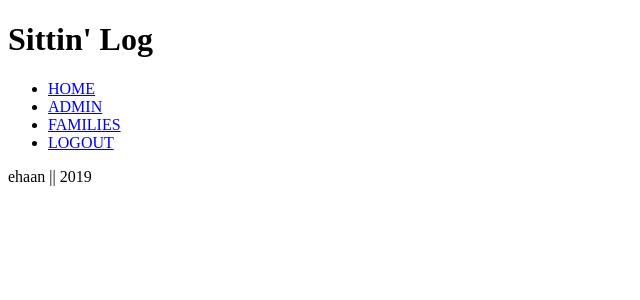
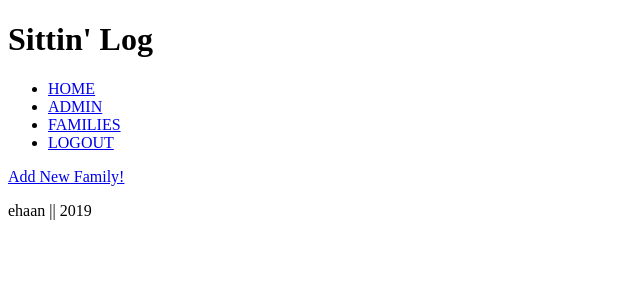
Before and after one commit to EvyHaan/sittin_log, a Django app: page /profile/families in a window 1280 px wide. Shown: the top 300 px of the page, without its empty margins (0-640 px from the left). Run offline with Django 3.2, Linux system fonts and the light colour scheme; the visitor is signed in with stand-in values (Sample User, id 1); data that the repository does not hold is empty; parts of the project's set-up code (start-up, migrations or seed data) failed here and were passed over.

Commit message:
fixed family create view

```diff
--- a/sittin_log_app/forms.py
+++ b/sittin_log_app/forms.py
@@ -1,5 +1,6 @@
 from django.forms import ModelForm
 from .models import Pet, Family
+
 
 class PetForm(ModelForm):
 
@@ -7,7 +8,8 @@ class PetForm(ModelForm):
         model = Pet
         fields = ['family', 'pet_name', 'pet_photo_url', 'bio', 'animal_type', 'age', 'birthday_adoptiversary', 'feeding_notes', 'care_routine', 'other_info']
 
-class PictureForm(ModelForm):
+
+class FamilyForm(ModelForm):
 
     class Meta:
         model = Family
--- a/sittin_log_app/templates/family_list.html
+++ b/sittin_log_app/templates/family_list.html
@@ -6,6 +6,8 @@ Sittin' Log - FAMILIES
 
 {% block content %}
 
+<a href="{% url 'family_create' %}">Add New Family!</a>
+
 {% for family in families %}
 <div>
     <h3><a href="{% url 'family_detail' family.id %}">{{ family.family_name }}</a></h3>
--- a/sittin_log_app/urls.py
+++ b/sittin_log_app/urls.py
@@ -1,5 +1,5 @@
 from django.urls import path
-from .views import PetListView, PetDetailView, PetCreateView, PetDeleteView, FamilyListView, FamilyDetailView, FamilyDeleteView
+from .views import PetListView, PetDetailView, PetCreateView, PetDeleteView, FamilyListView, FamilyDetailView, FamilyCreateView, FamilyDeleteView
 
 urlpatterns = [
     path('', PetListView.as_view(), name='pet_list'),
@@ -9,5 +9,6 @@ urlpatterns = [
 
     path('families', FamilyListView.as_view(), name='family_list'),
     path('family/<int:pk>',FamilyDetailView.as_view(), name='family_detail'),
+    path('family/create', FamilyCreateView.as_view(), name='family_create'),
     path('family/<int:pk>/remove', FamilyDeleteView.as_view(), name='family_delete'),
 ]
--- a/sittin_log_app/views.py
+++ b/sittin_log_app/views.py
@@ -3,7 +3,7 @@
 from django.views.generic import ListView, DetailView, DeleteView, CreateView
 from django.urls import reverse_lazy
 from sittin_log_app.models import Pet, Family
-from sittin_log_app.forms import PetForm
+from sittin_log_app.forms import PetForm, FamilyForm
 
 
 # Pet Views
@@ -85,6 +85,19 @@
         return context
 
 
+class FamilyCreateView(LoginRequiredMixin, CreateView):
+
+    template_name = './family_create.html'
+    model = Family
+    form_class = FamilyForm
+    success_url = reverse_lazy('family_list')
+    login_url = reverse_lazy('login')
+
+    def form_valid(self, form):
+        form.instance.user = self.request.user
+        return super().form_valid(form)
+
+
 class FamilyDeleteView(LoginRequiredMixin, DeleteView):
 
     template_name = './family_delete.html'
```
Also changed, not shown: sittin_log_app/templates/family_create.html (added, +15 -0 lines).
